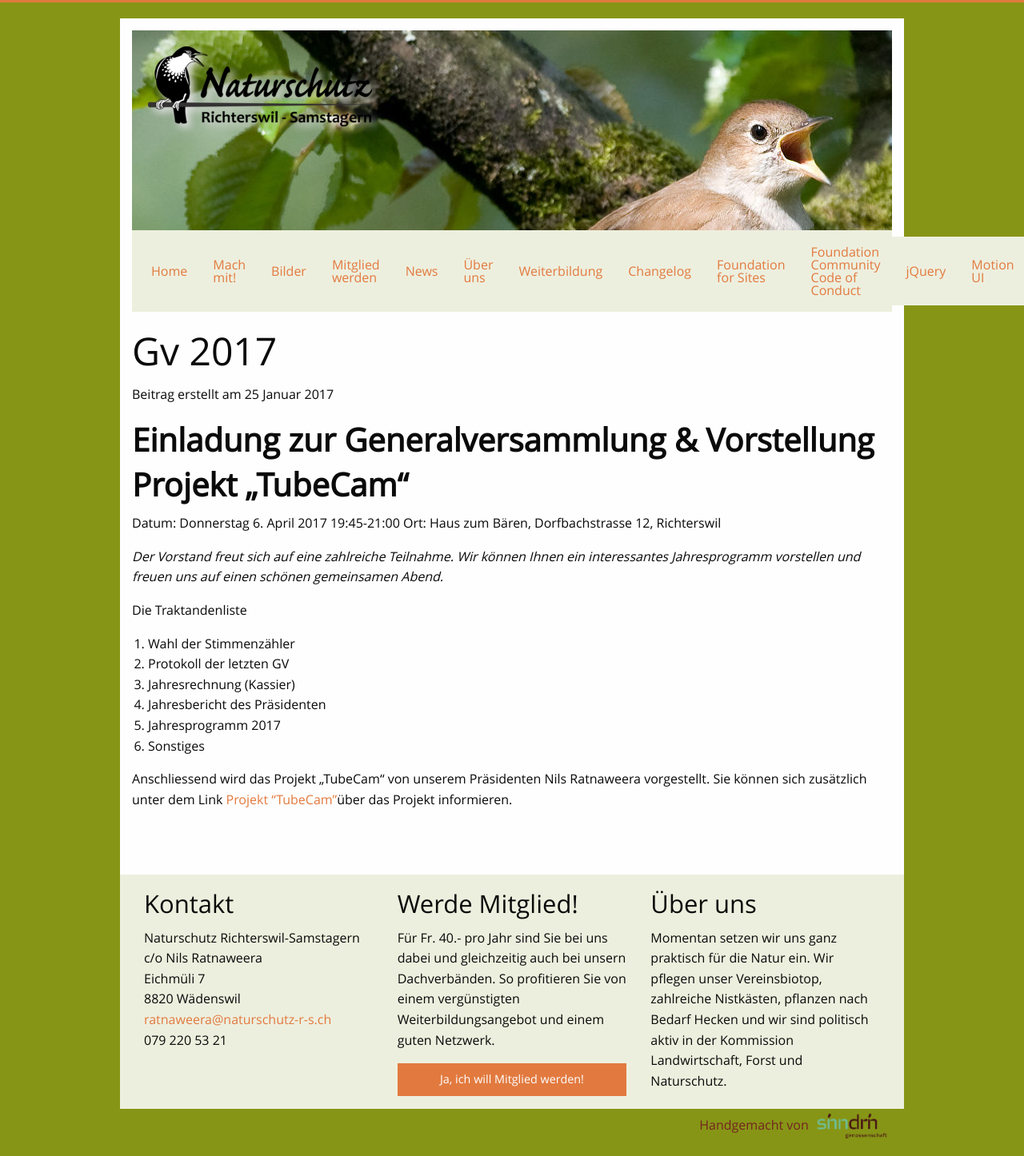
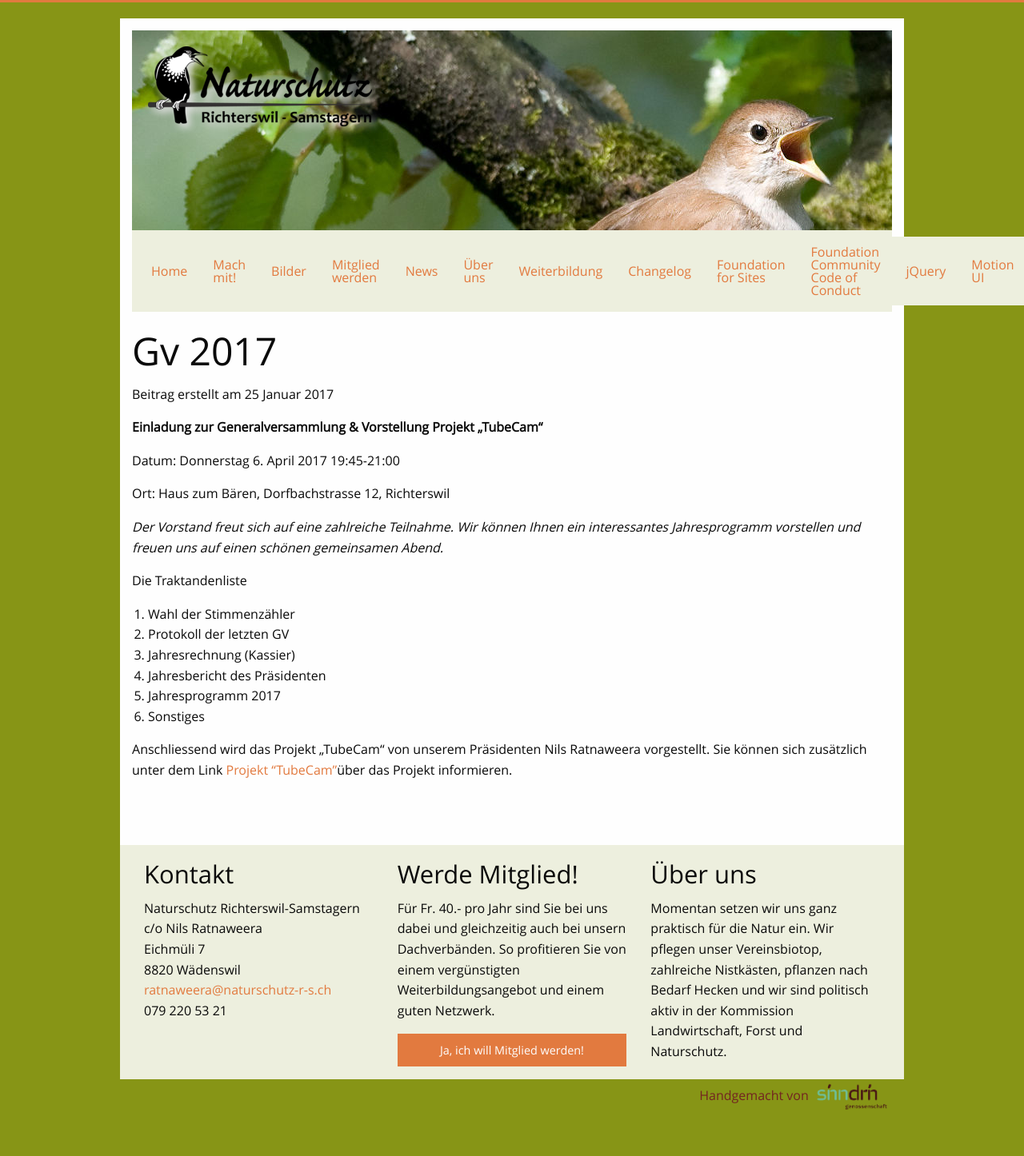
Before and after one commit to Naturschutz-Richterswil-Samstagern/Naturschutz-Richterswil-Samstagern.github.io, a Jekyll site: the page built from _posts/2017-01-25-gv-2017.md, in a window 1280 px wide. Shown: the whole page at 80% size. Built offline with Jekyll 4.4.1, drawn with Linux system fonts in a browser that asks for light colours; after the commit the page ends 1410 px from its top, so only the background shows below that.

Commit message:
Updated 2017-01-25-gv-2017.md

```diff
--- a/_posts/2017-01-25-gv-2017.md
+++ b/_posts/2017-01-25-gv-2017.md
@@ -6,9 +6,10 @@ date: '2017-01-25 09:42 +0100'
 tagline: Einladung zur Generalversammlung & Vorstellung Projekt „Tubecam“ vom 6.4.2017
 image: /images/news/GV2017.jpg
 ---
-## **Einladung zur Generalversammlung & Vorstellung Projekt „TubeCam“**
+**Einladung zur Generalversammlung & Vorstellung Projekt „TubeCam“**
 
 Datum: Donnerstag 6. April 2017 19:45-21:00
+
 Ort:   Haus zum Bären, Dorfbachstrasse 12, Richterswil
 
 
```
